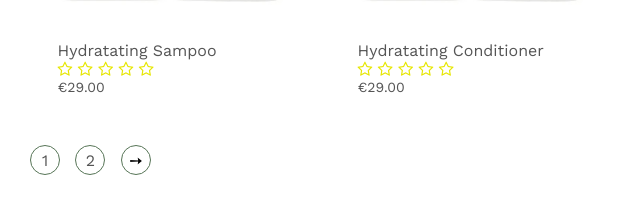
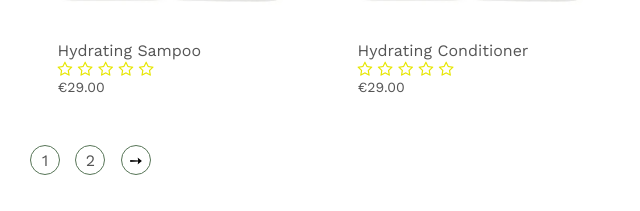
Before and after one commit to CristinaSpineanu/NUUKE_WebPage, a plain HTML site: page productspage.html in a window 1280 px wide. Shown: the part 912-1123 px from the top of the page, 20-660 px from the left. Drawn offline with nearby package versions, Linux system fonts and the light colour scheme.

Commit message:
Update productspage.html

```diff
--- a/productspage.html
+++ b/productspage.html
@@ -100,7 +100,7 @@
     <div class="row">
       <div class="col-4">
         <a href="productDetailsSampoo.html"><img src="Images/sampoo.jpg" style="width:100%"></a>
-        <a href="productDetailsSampoo.html"><h4>Hydratating Sampoo</h4></a>
+        <a href="productDetailsSampoo.html"><h4>Hydrating Sampoo</h4></a>
         <div class="rating">
           <i class="fa fa-star-o"></i>
           <i class="fa fa-star-o"></i>
@@ -112,7 +112,7 @@
       </div>
       <div class="col-4">
         <a href="productDetailsConditioner.html"><img src="Images/conditioner.jpg" style="width:100%"></a>
-        <a href="productDetailsConditioner.html"><h4>Hydratating Conditioner</h4></a>
+        <a href="productDetailsConditioner.html"><h4>Hydrating Conditioner</h4></a>
         <div class="rating">
           <i class="fa fa-star-o"></i>
           <i class="fa fa-star-o"></i>
```
